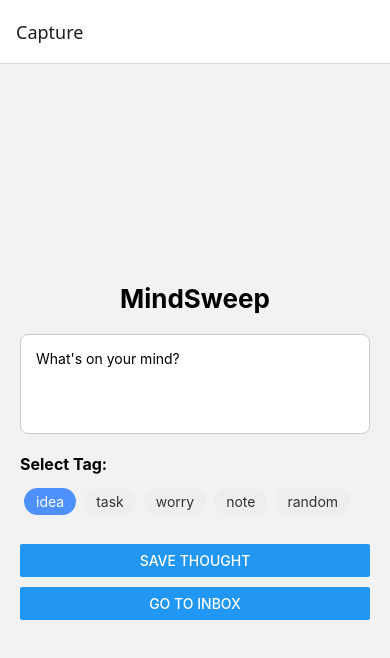
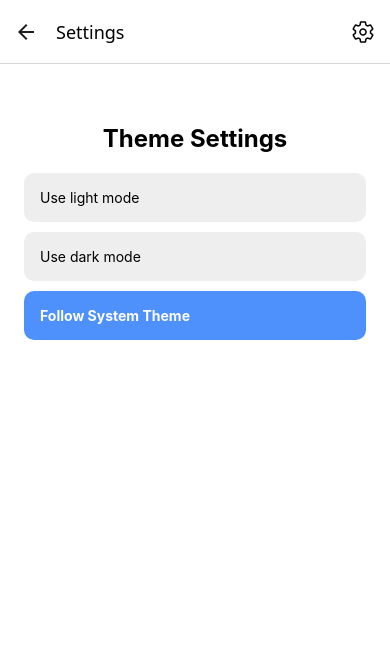
Before and after one commit to Benjamin-Trinh/MindSweep, a React Native app: screen /Settings in a window 390 px wide. Shown: the top 658 px of the page. Built offline with nearby package versions, Linux system fonts and the light colour scheme.

Commit message:
Added/Fixed Settings to include theme selection and fixed styling inconsistencies

```diff
--- a/App.tsx
+++ b/App.tsx
@@ -1,20 +1,51 @@
 import React from 'react';
-import { NavigationContainer } from '@react-navigation/native';
+import { NavigationContainer, DefaultTheme, DarkTheme } from '@react-navigation/native';
 import { createNativeStackNavigator } from '@react-navigation/native-stack';
-
 import CaptureScreen from './src/screens/CaptureScreen';
 import InboxScreen from './src/screens/InboxScreen';
-import { RootStackParamList } from './src/navigation/types';
+import SettingsScreen from './src/screens/SettingsScreen';
+import { ThemeProvider, useTheme } from './src/context/ThemeContext';
+import { Ionicons } from '@expo/vector-icons';
+import { TouchableOpacity } from 'react-native';
 
-const Stack = createNativeStackNavigator<RootStackParamList>();
+const Stack = createNativeStackNavigator();
 
-export default function App() {
+function AppStack() {
+  const { current, themeColors } = useTheme();
+  const isDark = current === 'dark';
+
   return (
-    <NavigationContainer>
-      <Stack.Navigator initialRouteName="Capture">
+    <NavigationContainer theme={isDark ? DarkTheme : DefaultTheme}>
+      <Stack.Navigator
+        screenOptions={({ navigation }) => ({
+          headerStyle: {
+            backgroundColor: themeColors.background,
+          },
+          headerTitleStyle: {
+            color: themeColors.text,
+          },
+          headerRight: () => (
+            <TouchableOpacity
+              onPress={() => navigation.navigate('Settings')}
+              style={{ marginRight: 15 }}
+            >
+              <Ionicons name="settings-outline" size={24} color={themeColors.text} />
+            </TouchableOpacity>
+          ),
+        })}
+      >
         <Stack.Screen name="Capture" component={CaptureScreen} />
         <Stack.Screen name="Inbox" component={InboxScreen} />
+        <Stack.Screen name="Settings" component={SettingsScreen} />
       </Stack.Navigator>
     </NavigationContainer>
   );
 }
+
+export default function App() {
+  return (
+    <ThemeProvider>
+      <AppStack />
+    </ThemeProvider>
+  );
+}
--- /dev/null
+++ b/src/context/ThemeContext.tsx
@@ -0,0 +1,49 @@
+import React, { createContext, useContext, useState, useEffect } from 'react';
+import { Appearance } from 'react-native';
+import { lightTheme, darkTheme } from '../theme/theme';
+
+type Theme = 'light' | 'dark' | 'system';
+
+type ThemeColors = typeof lightTheme;
+
+type ThemeContextType = {
+  theme: Theme;
+  current: 'light' | 'dark';
+  setThemeMode: (mode: Theme) => void;
+  themeColors: ThemeColors;
+};
+
+const ThemeContext = createContext<ThemeContextType>({
+  theme: 'system',
+  current: 'light',
+  setThemeMode: () => {},
+  themeColors: lightTheme,
+});
+
+export const ThemeProvider: React.FC<{ children: React.ReactNode }> = ({ children }) => {
+  const getSystemTheme = () => Appearance.getColorScheme() as 'light' | 'dark';
+  const [theme, setTheme] = useState<Theme>('system');
+  const [color, setColor] = useState<'light' | 'dark'>(getSystemTheme() || 'light');
+
+  useEffect(() => {
+    const update = () => {
+      const system = getSystemTheme() || 'light';
+      setColor(theme === 'system' ? system : theme);
+    };
+    update();
+    const sub = Appearance.addChangeListener(update);
+    return () => sub.remove();
+  }, [theme]);
+
+  const setThemeMode = (mode: Theme) => setTheme(mode);
+
+  const themeColors = color === 'dark' ? darkTheme : lightTheme;
+
+  return (
+    <ThemeContext.Provider value={{ theme, current: color, setThemeMode, themeColors }}>
+      {children}
+    </ThemeContext.Provider>
+  );
+};
+
+export const useTheme = () => useContext(ThemeContext);
--- a/src/navigation/types.ts
+++ b/src/navigation/types.ts
@@ -1,4 +1,5 @@
 export type RootStackParamList = {
   Capture: undefined;
   Inbox: undefined;
+  Settings: undefined;
 };
--- a/src/screens/CaptureScreen.tsx
+++ b/src/screens/CaptureScreen.tsx
@@ -13,18 +13,20 @@ import { useNavigation } from '@react-navigation/native';
 import { NativeStackNavigationProp } from '@react-navigation/native-stack';
 import { saveThought } from '../utils/storage';
 import { RootStackParamList } from '../navigation/types';
+import { useTheme } from '../context/ThemeContext';
+
+const TAGS = ['idea', 'task', 'worry', 'note', 'random'];
 
 type CaptureScreenNavigationProp = NativeStackNavigationProp<
   RootStackParamList,
   'Capture'
 >;
 
-const TAGS = ['idea', 'task', 'worry', 'note', 'random'];
-
 export default function CaptureScreen() {
   const [thought, setThought] = useState('');
   const [selectedTag, setSelectedTag] = useState('idea');
   const navigation = useNavigation<CaptureScreenNavigationProp>();
+  const { themeColors } = useTheme();
 
   const handleSave = async () => {
     if (!thought.trim()) return;
@@ -35,34 +37,37 @@ export default function CaptureScreen() {
 
   return (
     <KeyboardAvoidingView
-      style={styles.container}
+      style={[styles.container, { backgroundColor: themeColors.background }]}
       behavior={Platform.OS === 'ios' ? 'padding' : undefined}
     >
-      <Text style={styles.title}>MindSweep</Text>
+      <Text style={[styles.title, { color: themeColors.text }]}>MindSweep</Text>
 
       <TextInput
-        style={styles.input}
+        style={[styles.input, { backgroundColor: themeColors.card, color: themeColors.text, borderColor: themeColors.border }]}
         placeholder="What's on your mind?"
+        placeholderTextColor={themeColors.placeholder}
         value={thought}
         onChangeText={setThought}
         multiline
       />
 
-      <Text style={styles.subheading}>Select Tag:</Text>
+      <Text style={[styles.subheading, { color: themeColors.text }]}>Select Tag:</Text>
       <View style={styles.tagContainer}>
         {TAGS.map((tag) => (
           <TouchableOpacity
             key={tag}
             style={[
               styles.tagButton,
-              selectedTag === tag && styles.tagSelected,
+              { backgroundColor: selectedTag === tag ? '#4e91fc' : themeColors.card },
             ]}
             onPress={() => setSelectedTag(tag)}
           >
             <Text
               style={[
                 styles.tagText,
-                selectedTag === tag && styles.tagTextSelected,
+                {
+                  color: selectedTag === tag ? '#fff' : themeColors.text,
+                },
               ]}
             >
               {tag}
@@ -95,13 +100,11 @@ const styles = StyleSheet.create({
     marginBottom: 20,
   },
   input: {
-    borderColor: '#ccc',
     borderWidth: 1,
     borderRadius: 8,
     padding: 15,
     minHeight: 100,
     marginBottom: 20,
-    backgroundColor: '#fff',
   },
   subheading: {
     fontSize: 16,
@@ -114,20 +117,13 @@ const styles = StyleSheet.create({
     marginBottom: 20,
   },
   tagButton: {
-    backgroundColor: '#eee',
     paddingVertical: 5,
     paddingHorizontal: 12,
     borderRadius: 20,
     margin: 4,
   },
-  tagSelected: {
-    backgroundColor: '#4e91fc',
-  },
   tagText: {
-    color: '#333',
-  },
-  tagTextSelected: {
-    color: '#fff',
+    fontSize: 14,
   },
   buttonContainer: {
     marginVertical: 5,
--- a/src/screens/InboxScreen.tsx
+++ b/src/screens/InboxScreen.tsx
@@ -1,4 +1,4 @@
-import React, { useEffect, useState } from 'react';
+import React, { useEffect, useState, useLayoutEffect } from 'react';
 import {
   View,
   Text,
@@ -9,7 +9,14 @@ import {
   ScrollView,
 } from 'react-native';
 import * as Clipboard from 'expo-clipboard';
+import { useNavigation } from '@react-navigation/native';
 import { loadThoughts, removeThought } from '../utils/storage';
+import { useTheme } from '../context/ThemeContext';
+import { NativeStackNavigationProp } from '@react-navigation/native-stack';
+import { RootStackParamList } from '../navigation/types';
+import { Ionicons } from '@expo/vector-icons';
+
+const TAGS = ['all', 'idea', 'task', 'worry', 'note', 'random'];
 
 type Thought = {
   id: number;
@@ -18,11 +25,29 @@ type Thought = {
   tag: string;
 };
 
-const TAGS = ['all', 'idea', 'task', 'worry', 'note', 'random'];
-
 export default function InboxScreen() {
   const [thoughts, setThoughts] = useState<Thought[]>([]);
   const [selectedTag, setSelectedTag] = useState('all');
+
+  const navigation = useNavigation<NativeStackNavigationProp<RootStackParamList>>();
+  const { current, themeColors } = useTheme();
+  const isDark = current === 'dark';
+
+  useLayoutEffect(() => {
+    navigation.setOptions({
+      headerStyle: {
+        backgroundColor: themeColors.background,
+      },
+      headerTitleStyle: {
+        color: themeColors.text,
+      },
+      headerRight: () => (
+        <TouchableOpacity onPress={() => navigation.navigate('Settings')} style={{ marginRight: 15 }}>
+          <Ionicons name="settings-outline" size={24} color={themeColors.text} />
+        </TouchableOpacity>
+      ),
+    });
+  }, [navigation, themeColors]);
 
   const fetchThoughts = async () => {
     const saved = await loadThoughts();
@@ -51,9 +76,8 @@ export default function InboxScreen() {
     const textDump = thoughts
       .map(
         (t) =>
-          `[${
-            t.tag.toUpperCase()
-          }] ${new Date(t.createdAt).toLocaleString()}\n${t.content}\n`
+          `[${t.tag.toUpperCase()}] ${new Date(t.createdAt).toLocaleString()}
+${t.content}\n`
       )
       .join('\n');
 
@@ -67,10 +91,10 @@ export default function InboxScreen() {
       : thoughts.filter((t) => t.tag === selectedTag);
 
   const renderItem = ({ item }: { item: Thought }) => (
-    <View style={styles.thoughtCard}>
-      <Text style={styles.tagLabel}>{item.tag.toUpperCase()}</Text>
-      <Text style={styles.thoughtText}>{item.content}</Text>
-      <Text style={styles.timestamp}>
+    <View style={[styles.thoughtCard, { backgroundColor: themeColors.card }]}>
+      <Text style={[styles.tagLabel, { color: themeColors.text }]}>{item.tag.toUpperCase()}</Text>
+      <Text style={[styles.thoughtText, { color: themeColors.text }]}>{item.content}</Text>
+      <Text style={[styles.timestamp, { color: themeColors.text }]}>
         {new Date(item.createdAt).toLocaleString()}
       </Text>
       <TouchableOpacity onPress={() => confirmDelete(item.id)}>
@@ -80,15 +104,14 @@ export default function InboxScreen() {
   );
 
   return (
-    <View style={styles.container}>
-      <Text style={styles.title}>Inbox</Text>
+    <View style={[styles.container, { backgroundColor: themeColors.background }]}>
+      <Text style={[styles.title, { color: themeColors.text }]}>Inbox</Text>
 
-      {/* Export + Filter Section */}
-      <View>
       <TouchableOpacity onPress={handleExport} style={styles.exportButton}>
         <Text style={styles.exportText}>Export to Clipboard</Text>
       </TouchableOpacity>
 
+<View style={{ marginBottom: 16 }}>
   <ScrollView
     horizontal
     showsHorizontalScrollIndicator={false}
@@ -99,11 +122,17 @@ export default function InboxScreen() {
       return (
         <TouchableOpacity
           key={tag}
-                style={[styles.tagButton, isSelected && styles.tagSelected]}
+          style={[
+            styles.tagButton,
+            { backgroundColor: isSelected ? themeColors.highlight : themeColors.tag },
+          ]}
           onPress={() => setSelectedTag(tag)}
         >
           <Text
-                  style={[styles.tagText, isSelected && styles.tagTextSelected]}
+            style={[
+              styles.tagText,
+              { color: isSelected ? '#fff' : themeColors.tagText },
+            ]}
           >
             {tag}
           </Text>
@@ -113,14 +142,14 @@ export default function InboxScreen() {
   </ScrollView>
 </View>
 
-      {/* Thought List */}
+
       <FlatList
         data={filteredThoughts}
         keyExtractor={(item) => item.id.toString()}
         renderItem={renderItem}
         contentContainerStyle={{ paddingBottom: 20, flexGrow: 1 }}
         ListEmptyComponent={
-          <Text style={styles.emptyText}>No thoughts for this tag.</Text>
+          <Text style={[styles.emptyText, { color: themeColors.text }]}>No thoughts for this tag.</Text>
         }
       />
     </View>
@@ -136,7 +165,7 @@ const styles = StyleSheet.create({
   title: {
     fontSize: 26,
     fontWeight: 'bold',
-    marginBottom: 15,
+    marginBottom: 10,
     textAlign: 'center',
   },
   exportButton: {
@@ -155,32 +184,23 @@ const styles = StyleSheet.create({
     alignItems: 'center',
     paddingHorizontal: 10,
     paddingBottom: 10,
-    height: 48, // Fixes layout jump
+    height: 48,
   },
   tagButton: {
     paddingVertical: 8,
     paddingHorizontal: 16,
-    backgroundColor: '#e6e6e6',
     borderRadius: 20,
     marginRight: 8,
     alignItems: 'center',
     justifyContent: 'center',
-    minWidth: 70, // Forces consistent button size
-  },
-  tagSelected: {
-    backgroundColor: '#4e91fc',
+    minWidth: 70,
   },
   tagText: {
     fontSize: 14,
-    color: '#333',
     textTransform: 'capitalize',
     fontWeight: '500',
   },
-  tagTextSelected: {
-    color: '#fff',
-  },
   thoughtCard: {
-    backgroundColor: '#f2f2f2',
     padding: 15,
     borderRadius: 8,
     marginBottom: 10,
@@ -191,7 +211,6 @@ const styles = StyleSheet.create({
   },
   timestamp: {
     fontSize: 12,
-    color: '#777',
     marginBottom: 6,
   },
   deleteText: {
@@ -202,13 +221,11 @@ const styles = StyleSheet.create({
   tagLabel: {
     fontSize: 12,
     fontWeight: 'bold',
-    color: '#555',
     marginBottom: 4,
   },
   emptyText: {
     textAlign: 'center',
     marginTop: 40,
     fontSize: 16,
-    color: '#999',
   },
 });
--- /dev/null
+++ b/src/screens/SettingsScreen.tsx
@@ -0,0 +1,57 @@
+import React from 'react';
+import { View, Text, StyleSheet, TouchableOpacity } from 'react-native';
+import { useTheme } from '../context/ThemeContext';
+
+const modes = ['light', 'dark', 'system'] as const;
+
+export default function SettingsScreen() {
+  const { theme, setThemeMode, current } = useTheme();
+
+  return (
+    <View style={[styles.container, { backgroundColor: current === 'dark' ? '#121212' : '#fff' }]}>
+      <Text style={[styles.title, { color: current === 'dark' ? '#fff' : '#000' }]}>Theme Settings</Text>
+
+      {modes.map((mode) => (
+        <TouchableOpacity
+          key={mode}
+          style={[
+            styles.option,
+            {
+              backgroundColor:
+                theme === mode ? '#4e91fc' : current === 'dark' ? '#333' : '#eee',
+            },
+          ]}
+          onPress={() => setThemeMode(mode)}
+        >
+          <Text
+            style={{
+              color: theme === mode ? '#fff' : current === 'dark' ? '#fff' : '#000',
+              fontWeight: theme === mode ? 'bold' : 'normal',
+            }}
+          >
+            {mode === 'system' ? 'Follow System Theme' : `Use ${mode} mode`}
+          </Text>
+        </TouchableOpacity>
+      ))}
+    </View>
+  );
+}
+
+const styles = StyleSheet.create({
+  container: {
+    flex: 1,
+    padding: 24,
+    paddingTop: 60,
+  },
+  title: {
+    fontSize: 24,
+    fontWeight: 'bold',
+    marginBottom: 20,
+    textAlign: 'center',
+  },
+  option: {
+    padding: 16,
+    borderRadius: 10,
+    marginBottom: 10,
+  },
+});
--- /dev/null
+++ b/src/theme/theme.ts
@@ -0,0 +1,23 @@
+export const lightTheme = {
+  background: '#fff',
+  text: '#000',
+  card: '#f2f2f2',
+  tag: '#e6e6e6',
+  tagText: '#333',
+  highlight: '#4e91fc',
+  danger: '#ff4444',
+  border: '#ccc',                // ← Add this
+  placeholder: '#999'            // ← And this
+};
+
+export const darkTheme = {
+  background: '#121212',
+  text: '#fff',
+  card: '#1e1e1e',
+  tag: '#333',
+  tagText: '#fff',
+  highlight: '#4e91fc',
+  danger: '#ff4444',
+  border: '#444',                // ← Add this
+  placeholder: '#777'            // ← And this
+};
```
Lines whose indentation alone changed are shown as unchanged.
